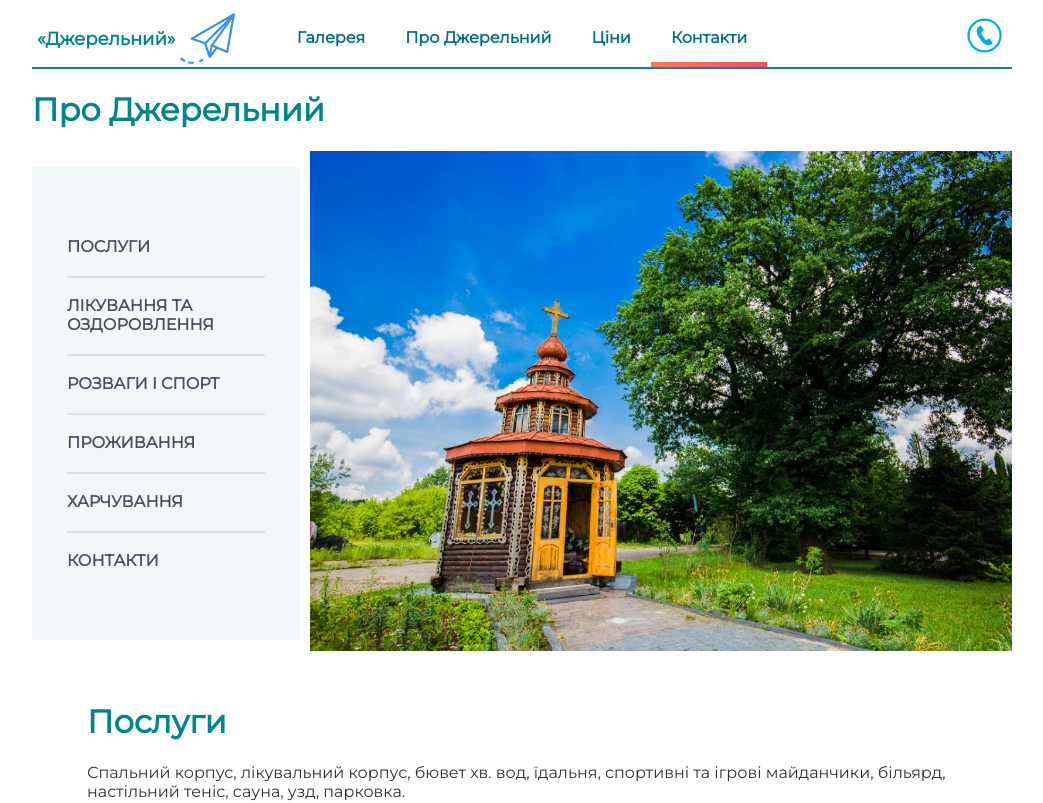
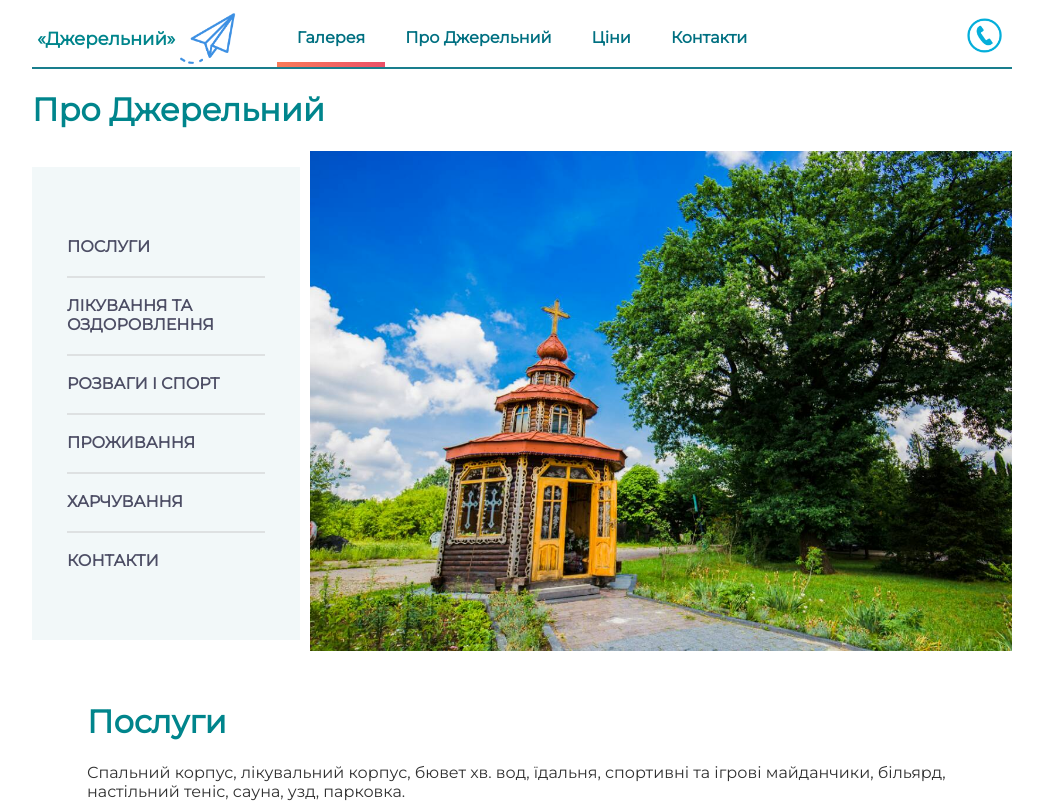
Before and after one commit to VadymBoguslavsky/react-sanatorii, a React (Create React App) app: page / in a window 1280 px wide. Shown: the top 803 px of the page, without its empty margins (118-1161 px from the left). Built offline with nearby package versions, Linux system fonts and the light colour scheme; the HTML template or start-up script is replaced by a standard one.

Commit message:
Add better link view

```diff
--- a/src/components/header/header.js
+++ b/src/components/header/header.js
@@ -42,8 +42,7 @@ render(){
         <label className="menu-icon" htmlFor="menu-btn"><span className="navicon"></span></label>
         <ul className="menu" onClick={this.activeMenuLinks}>
           <li>
-            <a  className='menu-list--active'
-                onClick={this.toggleClass}
+            <a  onClick={this.toggleClass}
                 href="#contacts">Контакти</a>
           </li>
           <li>
@@ -55,7 +54,8 @@ render(){
                onClick={this.toggleClass}>Про Джерельний</a>
           </li>
           <li>
-            <a href="./#"
+            <a className='menu-list--active'
+               href="./#"
                onClick={this.toggleClass}>Галерея</a>
           </li>
         </ul>
```
